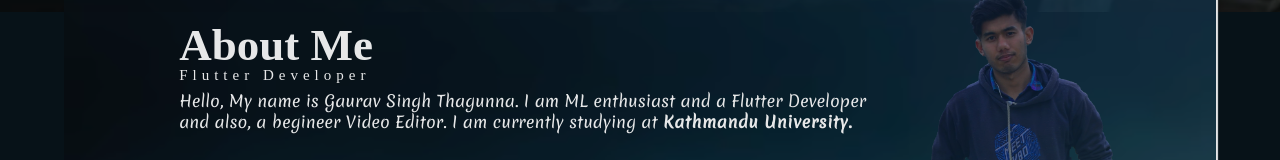
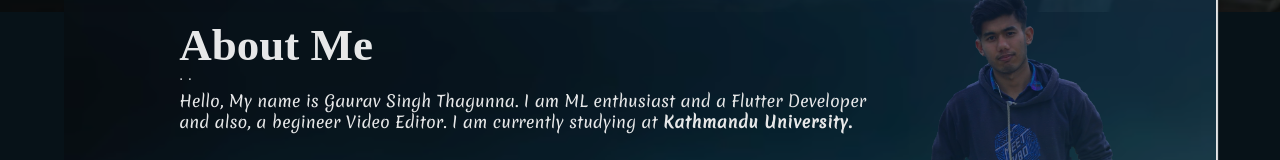
Before and after one commit to developergaurav77/personal-website, a plain HTML site: page index.html in a window 1280 px wide. Shown: the part 748-908 px from the top of the page. Drawn offline with Linux system fonts and the light colour scheme; a web font is replaced by a local one.

Commit message:
Update index.html

```diff
--- a/index.html
+++ b/index.html
@@ -35,7 +35,7 @@
     <div id="aboutMe" class="about-me">
         <div  class="about-text">
             <p>About Me</p>
-            <p style="margin-top: -20px;">Flutter Developer</p>
+            <p style="margin-top: -20px;">..</p>
             <p>Hello, My name is Gaurav Singh Thagunna. I am ML enthusiast and a Flutter Developer </p>
             <p>and also, a begineer Video Editor. I am currently studying at <span>Kathmandu University.</span></p>
             <img src="images/myimage5.png" alt="myimage" class="myimage" >
```
